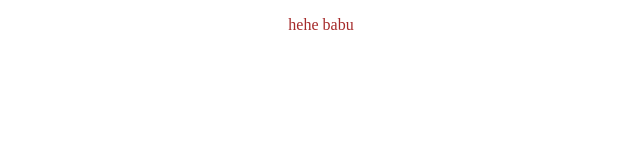
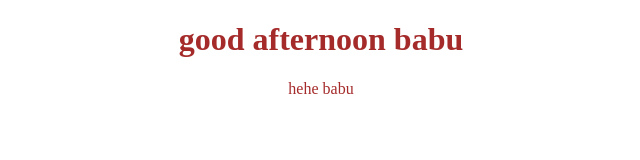
Before and after one commit to charanch17/vue_practice, a website: page index.html in a window 1280 px wide. Shown: the whole page, without its empty margins (319-959 px from the left). Drawn offline with nearby package versions, Linux system fonts and the light colour scheme.

Commit message:
methods in instances

```diff
--- a/app.js
+++ b/app.js
@@ -1,4 +1,9 @@
 new Vue({
     el:".baby",
-    data:{"name":"babu"}
+    data:{"name":"babu"},
+    methods:{
+        greet:function(times){
+            return 'good '+times+' '+this.name;
+             }
+    }
 })
--- a/index.html
+++ b/index.html
@@ -11,6 +11,7 @@
     </head>
     <body>
         <div class="baby">
+            <h1>{{greet('afternoon')}}</h1>
             <p>
                 hehe {{name}}
             </p>
```
